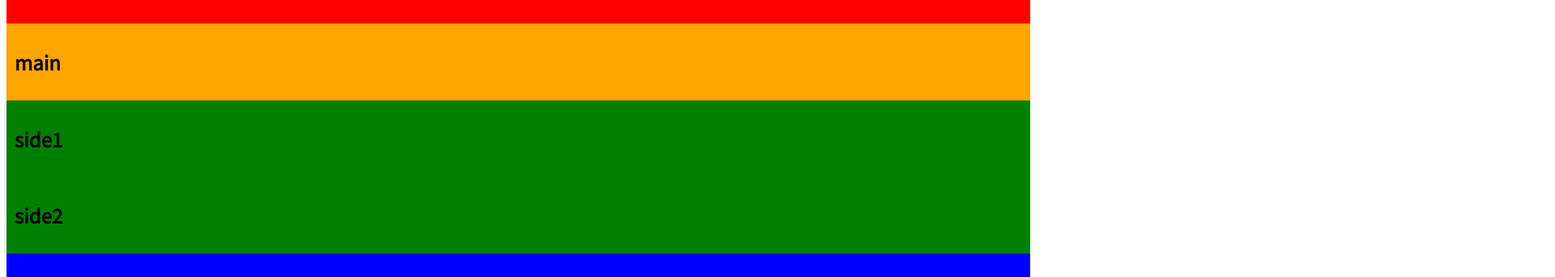
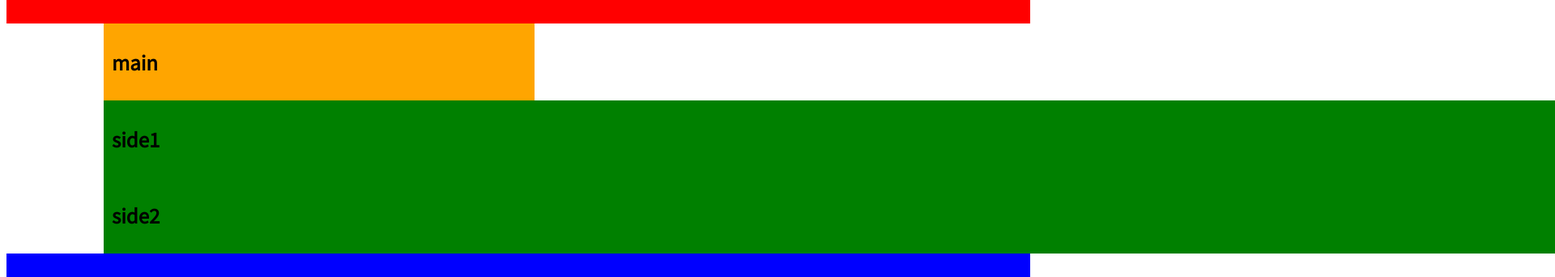
Before and after one commit to syake030/web2-6, a plain HTML site: page index.html in a window 1280 px wide. Shown: the part 88-430 px from the top of the page at 81% size, 1920 px wide, since content can reach past the window. Drawn offline with Linux system fonts and the light colour scheme; files whose address does not match are found by name.

Commit message:
Update default.css

```diff
--- a/css/default.css
+++ b/css/default.css
@@ -29,3 +29,39 @@ footer{
   background-color: blue;
   text-align: center;
 }
+@media screen and (min-width:641px){
+  aside{
+    width: calc(50% - 20%);
+    float:left;
+  }
+  #side:after{
+    /* clearfix */
+    content:"";
+    display:block;
+    clear:both;
+  }
+}
+
+@media screen and (min-width:1025px){
+  #main{
+    max-width: 1024px;
+    margin: auto;
+  }
+  section{
+    width: calc(70% - 20%);
+    fl0at:left;
+  }
+  #side{
+    width: calc(1024% - 718px);
+    fl0at:left;
+  }
+  aside{
+    width: calc(100% - 20px);
+  }
+  #main:after{
+    /* clearfix */
+    content:"";
+    display:block;
+    clear:both;
+  }
+}
```
